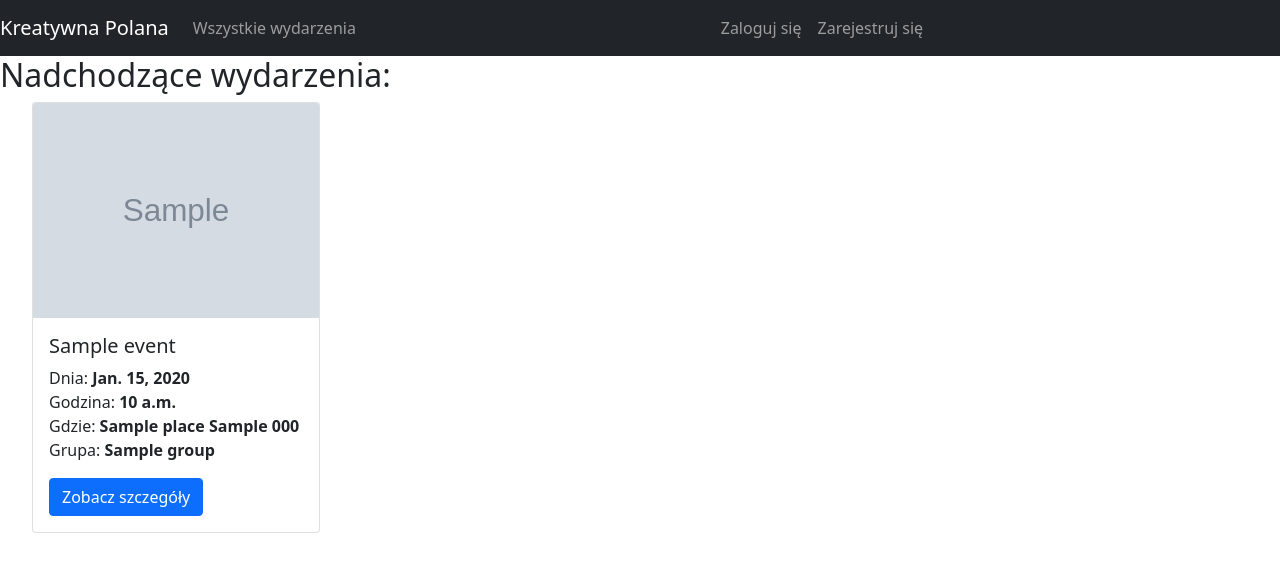
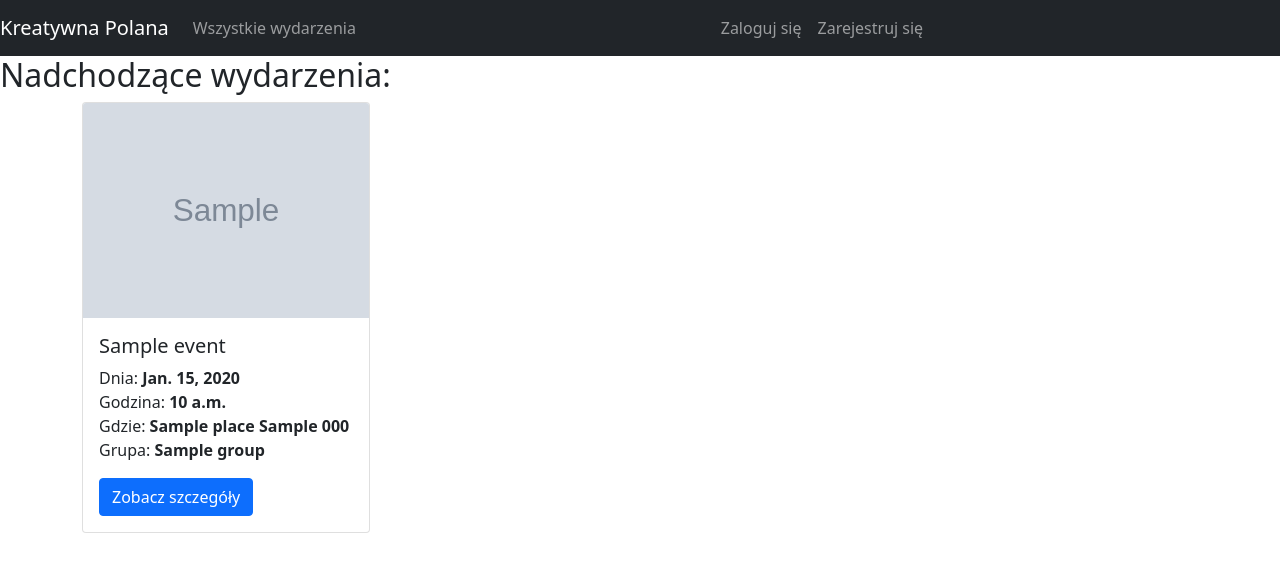
Before and after one commit to RadoslawPiekarski/Kreatywna_Polana, a Django app: page /events/ in a window 1280 px wide. Shown: the top 572 px of the page. Run offline with Django 3.2, Linux system fonts and the light colour scheme; tables that the repository leaves empty hold one stand-in row (values such as "Sample post"); grey boxes marked "Sample" are stand-in pictures.

Commit message:
added flex columns

```diff
--- a/events/templates/events/all_events.html
+++ b/events/templates/events/all_events.html
@@ -12,17 +12,21 @@
 
 {% block content %}
 
-    <section id="all-events">
+    <section>
         <h2>Nadchodzące wydarzenia:</h2>
+        <div class="container">
+            <div class="row">
 
-        <ul>
 
             {% for event in all_events %}
+
                 {% include "events/includes/event.html" %}
+
             {% endfor %}
 
 
-        </ul>
 
+            </div>
+        </div>
     </section>
 {% endblock %}
```
